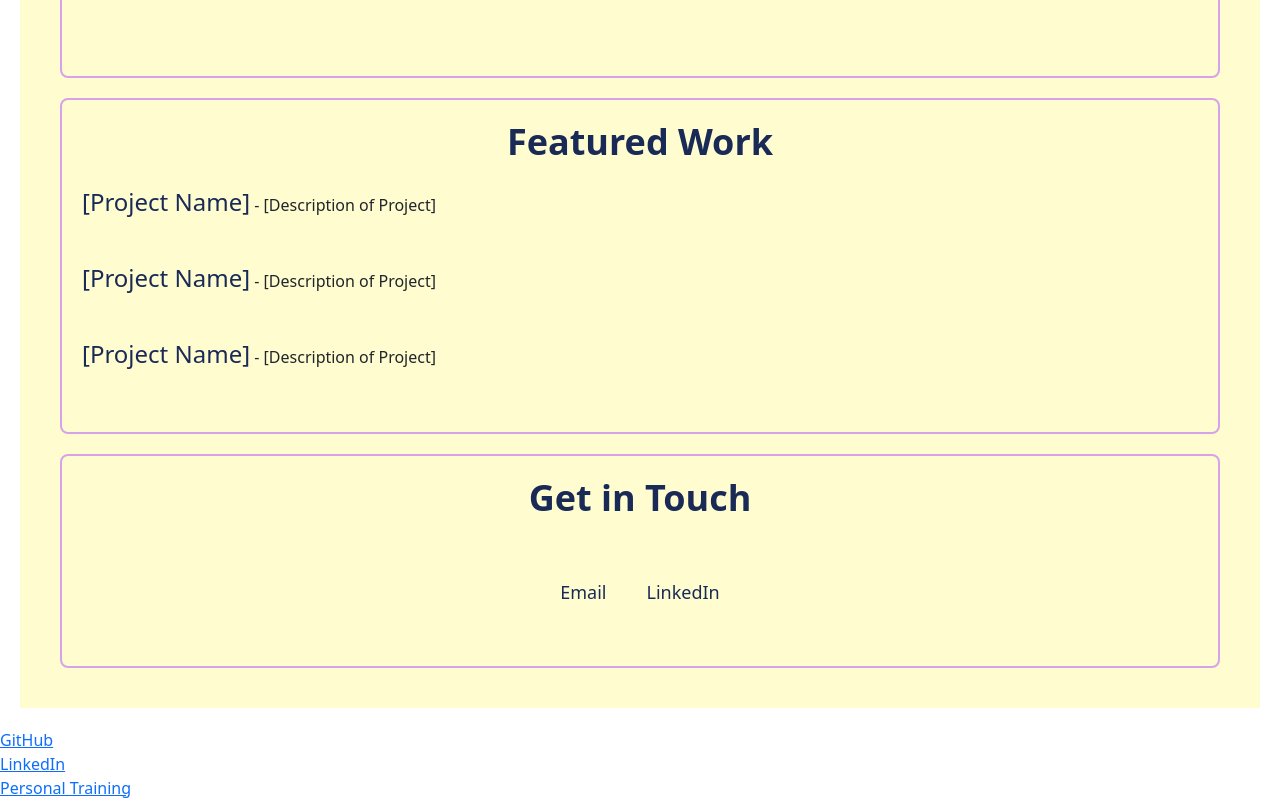
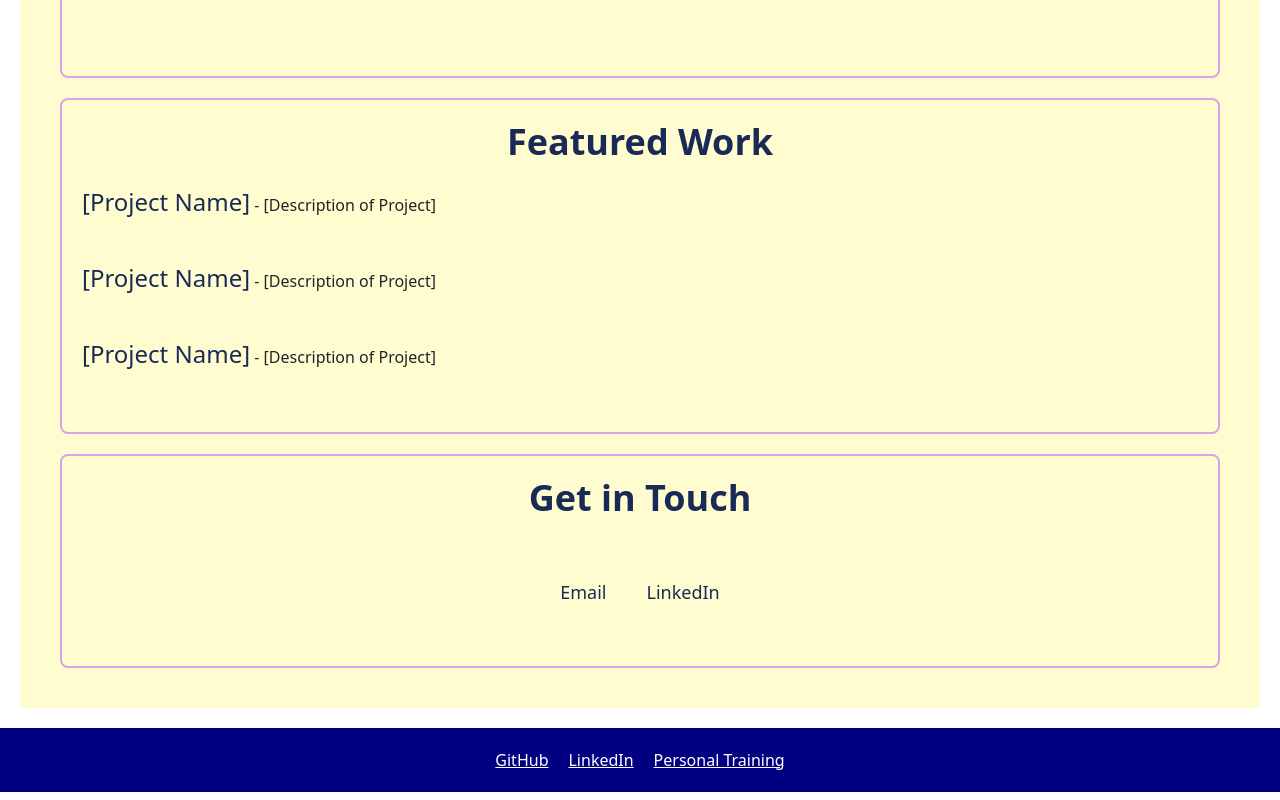
Before and after one commit to KyleKarotko/devportfolio, a React (Create React App) app: page / in a window 1280 px wide. Shown: the part 517-1317 px from the top of the page. Built offline with nearby package versions, Linux system fonts and the light colour scheme.

Commit message:
styling footer

```diff
--- a/src/components/Footer.js
+++ b/src/components/Footer.js
@@ -1,8 +1,9 @@
 import React from 'react';
+import '../styles/Footer.css';
 
 const Footer = () => {
   return (
-    <div>
+    <div className="footer-container">
       <div>
         <a href="https://github.com/KyleKarotko">GitHub</a>
       </div>
--- /dev/null
+++ b/src/styles/Footer.css
@@ -0,0 +1,12 @@
+.footer-container {
+    display: flex;
+    justify-content: center;
+    background-color: #000080;
+    color: #FFFFFF;
+    padding: 20px 0;
+  }
+
+  .footer-container a {
+    color: #FFFFFF;
+    margin: 0 10px;
+  }
```
